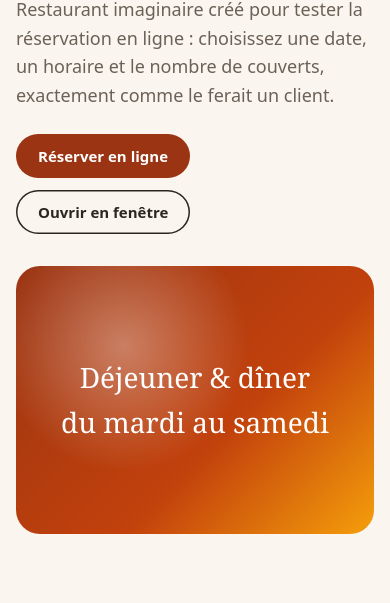
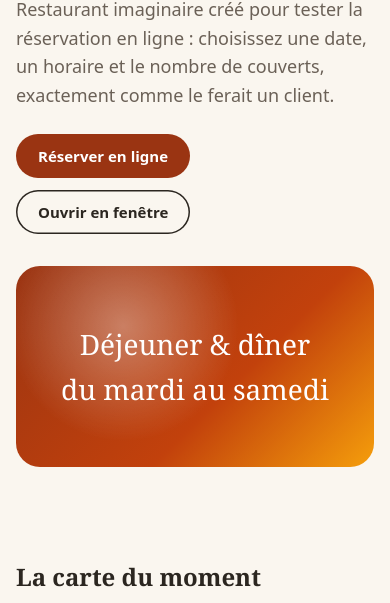
Before and after one commit to hervelombardo693-creator/hl-booking-demo, a plain HTML site: page index.html in a window 390 px wide. Shown: the part 444-1047 px from the top of the page. Drawn offline with Linux system fonts and the light colour scheme; a script that the page names is missing.

Commit message:
Visuel moins haut sur mobile
Co-Authored-By: Claude Opus 5.5 <noreply@anthropic.com>

```diff
--- a/style.css
+++ b/style.css
@@ -70,12 +70,12 @@ a { color: inherit; }
   gap: 32px;
   align-items: center;
 }
-@media (min-width: 860px) { .hero { grid-template-columns: 1.1fr .9fr; padding-top: 72px; } }
+@media (min-width: 860px) { .hero { grid-template-columns: 1.1fr .9fr; padding-top: 72px; } .hero-art { aspect-ratio: 4 / 3; } }
 .hero h1 { font-size: clamp(34px, 5vw, 54px); }
 .hero p { color: var(--ink-soft); font-size: 18px; max-width: 36em; }
 .hero .actions { display: flex; gap: 12px; flex-wrap: wrap; margin-top: 24px; }
 .hero-art {
-  aspect-ratio: 4 / 3;
+  aspect-ratio: 16 / 9;
   border-radius: 24px;
   background:
     radial-gradient(circle at 30% 30%, rgba(255,255,255,.35), transparent 40%),
```
